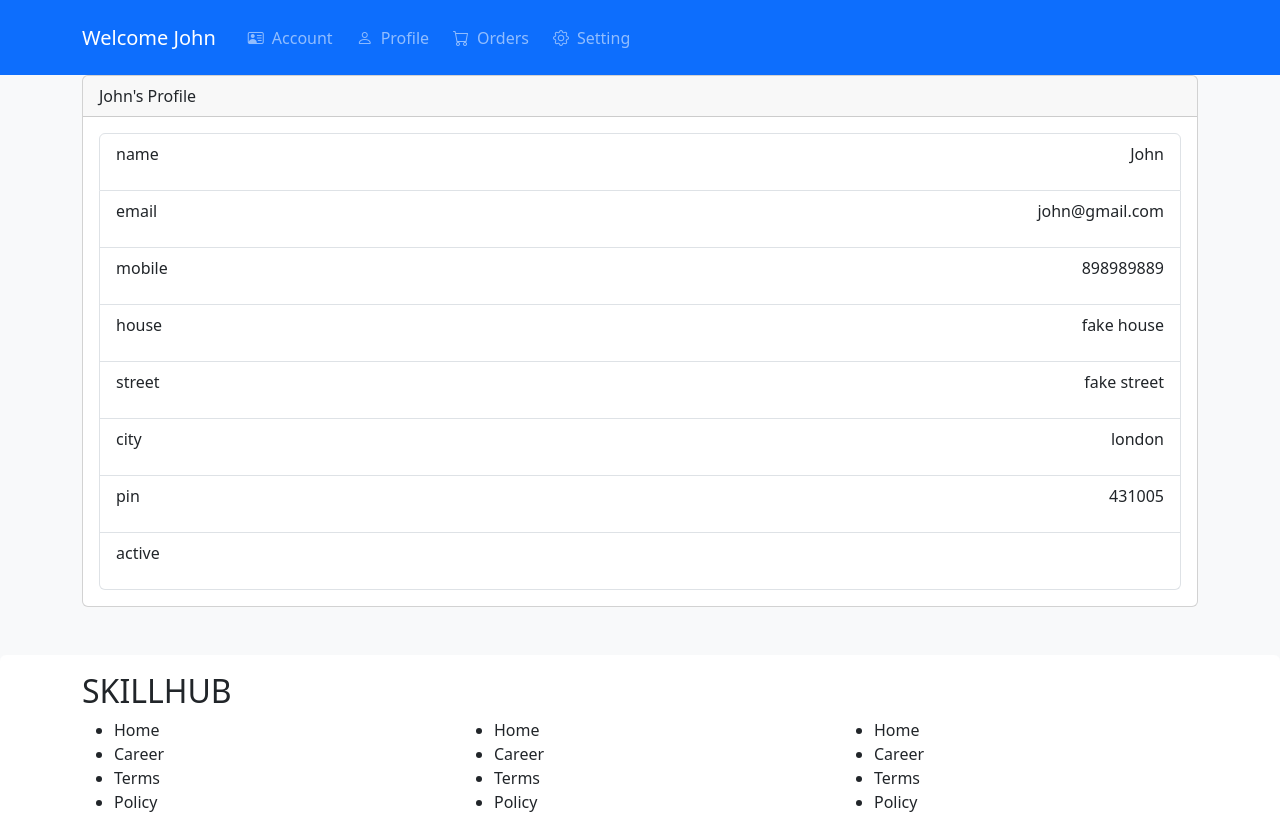
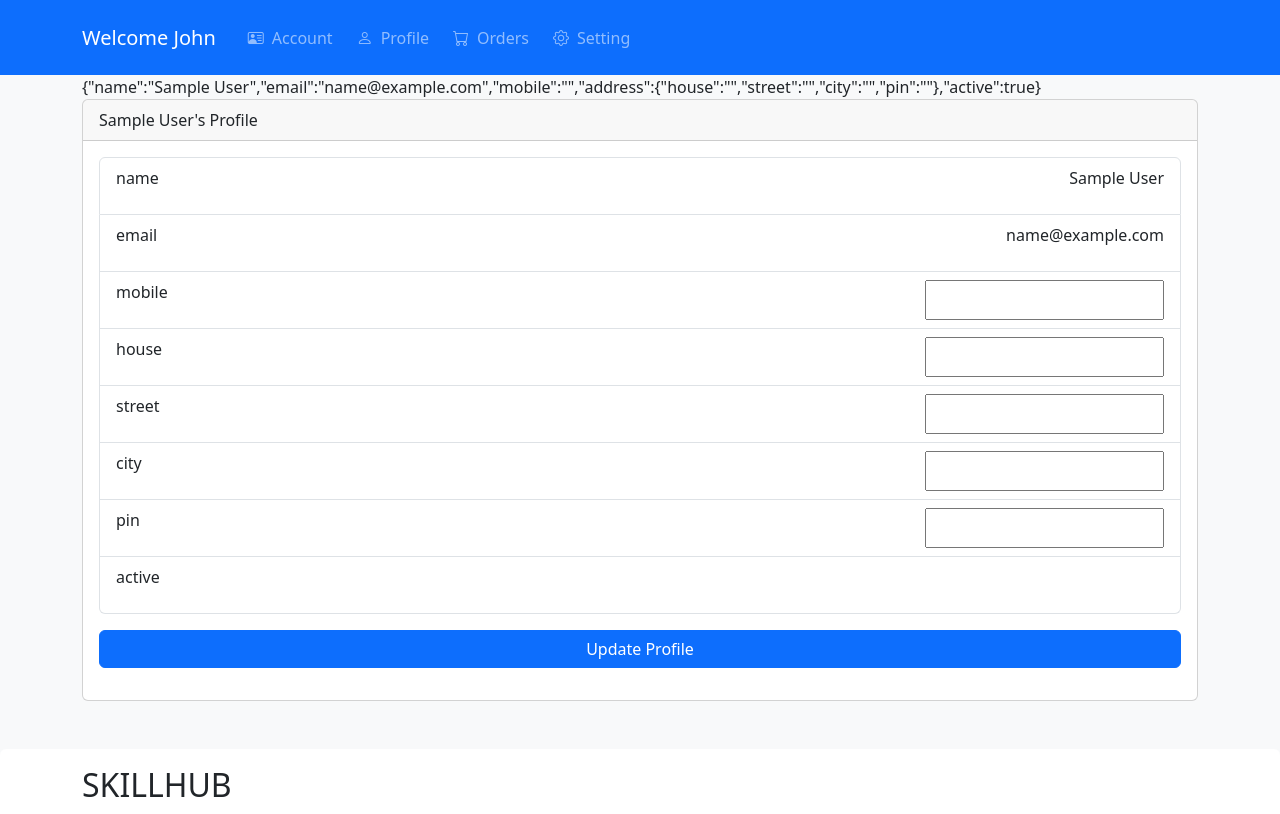
Before and after one commit to dipaksomde/meran-ecommers, a React (Vite) app in the folder client/: page /user in a window 1280 px wide. Shown: the top 814 px of the page. Built offline with nearby package versions, Linux system fonts and the light colour scheme; sample sign-in values are in the browser's storage.

Commit message:
authentication

```diff
--- a/client/src/App.jsx
+++ b/client/src/App.jsx
@@ -2,6 +2,7 @@ import { Cart, Checkout, Details, Home, Login, OrderFail, OrderSuccess, PublicLa
 import { BrowserRouter, Routes, Route } from "react-router-dom"
 import { Account, Orders, Profile, Settings, UserLayout } from './user'
 import { AdminLayout, AdminOrders, AdminProducts, AdminSettings, AdminUsers, Dashboard } from './admin'
+import Protected from './user/Protected'
 
 const App = () => {
   return <div className='bg-light'>
@@ -15,13 +16,13 @@ const App = () => {
           <Route path="/register" element={<Register />} />
 
           {/* protected */}
-          <Route path="/checkout" element={<Checkout />} />
-          <Route path="/payment-success" element={<OrderSuccess />} />
-          <Route path="/payment-fail" element={<OrderFail />} />
+          <Route path="/checkout" element={<Protected compo={<Checkout />} />} />
+          <Route path="/payment-success" element={<Protected compo={<OrderSuccess />} />} />
+          <Route path="/payment-fail" element={<Protected compo={<OrderFail />} />} />
         </Route>
 
         {/* protected */}
-        <Route path="/user" element={<UserLayout />}>
+        <Route path="/user" element={<Protected compo={<UserLayout />} />}>
           <Route index element={<Account />} />
           <Route path="profile" element={<Profile />} />
           <Route path="orders" element={<Orders />} />
--- a/client/src/public/components/Navbar.jsx
+++ b/client/src/public/components/Navbar.jsx
@@ -1,12 +1,17 @@
 import React from 'react'
+import { useDispatch, useSelector } from 'react-redux'
 import { Link } from 'react-router-dom'
+import { logout } from '../../redux/user/userSlice'
 import "./../../assets/public-navbar.css"
 const Navbar = () => {
+    const { info } = useSelector(state => state.user)
+    const { cart } = useSelector(state => state.public)
+    const dispatch = useDispatch()
     return <>
         <Search />
         <nav className="navbar navbar-expand-lg bg-white  mb-5">
             <div className="container">
-                <a className="navbar-brand" href="#">Navbar</a>
+                <Link to="/" className="navbar-brand" >Flipkart Pro</Link>
                 <button className="navbar-toggler" type="button" data-bs-toggle="collapse" data-bs-target="#navbarNavAltMarkup">
                     <span className="navbar-toggler-icon"></span>
                 </button>
@@ -14,6 +19,8 @@ const Navbar = () => {
                     <div className="navbar-nav">
                         <Menu />
 
+                        {
+                            !info && <>
                                 <Link
                                     to="/register"
                                     className="nav-link">Register
@@ -22,12 +29,35 @@ const Navbar = () => {
                                     to="/login"
                                     className="nav-link">Login
                                 </Link>
+                            </>
+
+                        }
+
                     </div>
                     <div className='ms-auto'>
-
+                        {
+                            info && <>
+                                <div class="dropdown mx-3 d-inline">
+                                    <button class="btn btn-primary dropdown-toggle" type="button" id="dropdownMenuButton1" data-bs-toggle="dropdown" >
+                                        {info.name}
+                                    </button>
+                                    <ul class="dropdown-menu">
+                                        <li><a class="dropdown-item" href="#">Action</a></li>
+                                        <li><a class="dropdown-item" href="#">Another action</a></li>
+                                        <li><button
+                                            onClick={e => dispatch(logout())}
+                                            class="dropdown-item" >
+                                            Logout
+                                        </button></li>
+                                    </ul>
+                                </div>
+                            </>
+                        }
                         <Link
                             to="cart"
-                            className="btn btn-outline-primary mx-2"><i className='bi bi-cart'></i>
+                            className="btn btn-outline-primary mx-2">
+                            <i className='bi bi-cart'></i>
+                            <strong>{cart && cart.length}</strong>
                         </Link>
                         <button
                             type="button"
--- a/client/src/public/pages/Login.jsx
+++ b/client/src/public/pages/Login.jsx
@@ -1,8 +1,15 @@
-import React from 'react'
-import { useDispatch } from 'react-redux'
+import React, { useEffect } from 'react'
+import { useDispatch, useSelector } from 'react-redux'
 import { login } from '../../redux/user/userActions'
-
+import { useNavigate } from "react-router-dom"
 const Login = () => {
+    const { info } = useSelector(state => state.user)
+    const navigate = useNavigate()
+    useEffect(() => {
+        if (info) {
+            navigate("/checkout")
+        }
+    }, [info])
     const dispatch = useDispatch()
 
     const handleLogin = () => {
--- a/client/src/redux/user/userActions.js
+++ b/client/src/redux/user/userActions.js
@@ -11,10 +11,10 @@ export const login = createAsyncThunk("user/login", async (userData, { rejectWit
         })
         console.log(data)
         if (data.length !== 0) {
-            return {
-                name: data[0].name,
-                email: data[0].email,
-            }
+            localStorage.setItem("userInfo", JSON.stringify(data[0]))
+            return data[0]
+
+
         } else {
             return rejectWithValue("email or password do not match")
         }
@@ -25,3 +25,13 @@ export const login = createAsyncThunk("user/login", async (userData, { rejectWit
     }
 
 })
+export const updateProfile = createAsyncThunk("user/update-profile", async (userData, { rejectWithValue }) => {
+    try {
+        const { data } = await api.put(`/users/${userData.id}`, userData)
+        return true
+    } catch (error) {
+        return rejectWithValue("something went wrong : " + error.message)
+
+    }
+
+})
--- a/client/src/redux/user/userSlice.jsx
+++ b/client/src/redux/user/userSlice.jsx
@@ -1,10 +1,20 @@
 import { createSlice } from "@reduxjs/toolkit";
-import { login } from "./userActions";
+import { login, updateProfile } from "./userActions";
 
 const userSlice = createSlice({
     name: "user",
-    initialState: {},
-    reducers: {},
+    initialState: {
+        info: JSON.parse(localStorage.getItem("userInfo"))
+    },
+    reducers: {
+        invalidate: (state, { payload }) => {
+            state.update = null
+        },
+        logout: (state) => {
+            localStorage.removeItem("userInfo")
+            state.info = null
+        }
+    },
     extraReducers: builder => {
         builder
             .addCase(login.pending, (state, { payload }) => {
@@ -19,8 +29,20 @@ const userSlice = createSlice({
                 state.error = payload
             })
 
+            .addCase(updateProfile.pending, (state, { payload }) => {
+                state.loading = true
+            })
+            .addCase(updateProfile.fulfilled, (state, { payload }) => {
+                state.loading = false
+                state.update = true
+            })
+            .addCase(updateProfile.rejected, (state, { payload }) => {
+                state.loading = false
+                state.error = payload
+            })
+
     }
 
 })
-
+export const { invalidate, logout } = userSlice.actions
 export default userSlice.reducer
--- /dev/null
+++ b/client/src/user/Protected.jsx
@@ -0,0 +1,11 @@
+import React from 'react'
+import { useSelector } from 'react-redux'
+import { Navigate } from 'react-router-dom'
+
+const Protected = ({ compo }) => {
+    const { info } = useSelector(state => state.user)
+    // const navigate = useNavigate()
+    return info ? compo : <Navigate to="/login" />
+}
+
+export default Protected
--- a/client/src/user/components/ProfileCard.jsx
+++ b/client/src/user/components/ProfileCard.jsx
@@ -1,15 +1,19 @@
 import { useState } from "react"
+import { useDispatch, useSelector } from "react-redux"
+import { updateProfile } from "../../redux/user/userActions"
 
 const ProfileCard = () => {
+    const { info } = useSelector(state => state.user)
+    const dispatch = useDispatch()
     const [profile, setProfile] = useState({
-        name: "John",
-        email: "john@gmail.com",
-        mobile: "898989889",
+        name: info.name || "",
+        email: info.email || "",
+        mobile: info.mobile || "",
         address: {
-            house: "fake house",
-            street: "fake street",
-            city: "london",
-            pin: 431005
+            house: info?.address?.house || "",
+            street: info?.address?.street || "",
+            city: info?.address?.city || "",
+            pin: info?.address?.pin || ""
         },
         active: true
 
@@ -19,6 +23,19 @@ const ProfileCard = () => {
 
         if (typeof val === "object") {
             for (const [addressKey, addressVal] of Object.entries(val)) {
+                if (addressVal === "") {
+                    content.push(<>
+                        <li class="list-group-item d-flex justify-content-between">
+                            <p>{addressKey}</p>
+                            <input type="text" onBlur={e => setProfile({
+                                ...profile,
+                                address: {
+                                    ...profile.address, [addressKey]: e.target.value
+                                }
+                            })} />
+                        </li>
+                    </>)
+                } else {
                     content.push(<>
                         <li class="list-group-item d-flex justify-content-between">
                             <p>{addressKey}</p>
@@ -26,6 +43,17 @@ const ProfileCard = () => {
                         </li>
                     </>)
                 }
+            }
+        } else {
+            if (val === "") {
+                content.push(<>
+                    <li class="list-group-item d-flex justify-content-between">
+                        <p>{key}</p>
+                        <input type="text" onBlur={e => setProfile({
+                            ...profile, [key]: e.target.value
+                        })} />
+                    </li>
+                </>)
             } else {
                 content.push(<>
                     <li class="list-group-item d-flex justify-content-between">
@@ -33,16 +61,28 @@ const ProfileCard = () => {
                         <p>{val}</p>
                     </li>
                 </>)
+            }
 
         }
     }
+
+    const handleUpdateProfile = () => {
+        dispatch(updateProfile({ ...profile, id: info.id }))
+    }
     return <>
+        {JSON.stringify(profile)}
         <div class="card">
             <div class="card-header">{profile.name}'s Profile</div>
             <div class="card-body">
                 <ul class="list-group">
                     {content}
                 </ul>
+                <button
+                    type="button"
+                    onClick={handleUpdateProfile}
+                    class="btn btn-primary w-100 my-3">
+                    Update Profile
+                </button>
             </div>
         </div>
     </>
```
Also changed, not shown: 1 other file (tests, documents, lock files or other folders). Lines whose indentation alone changed are shown as unchanged.
